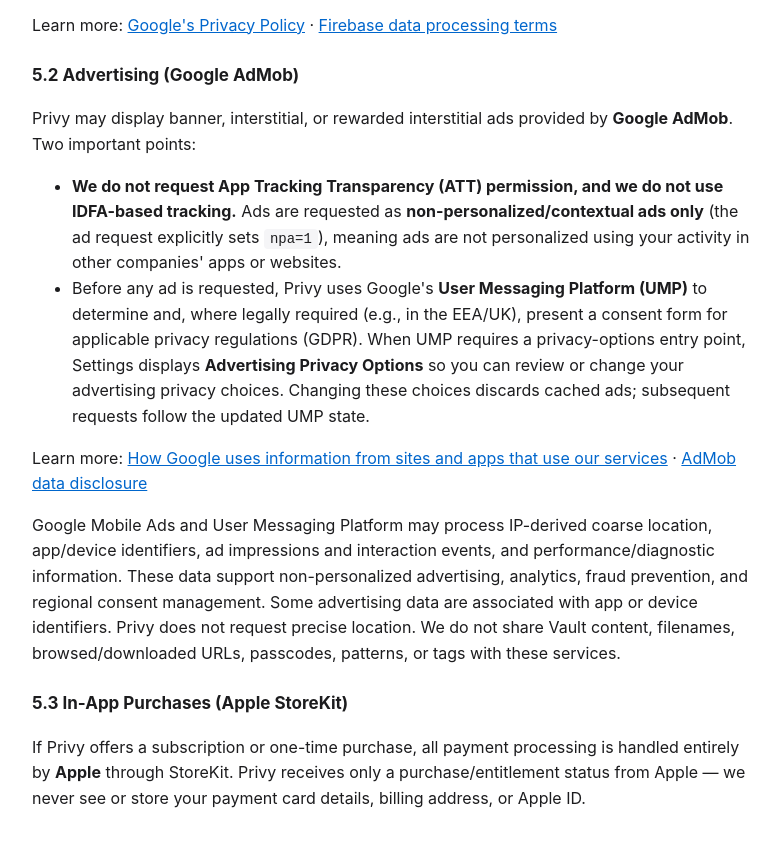
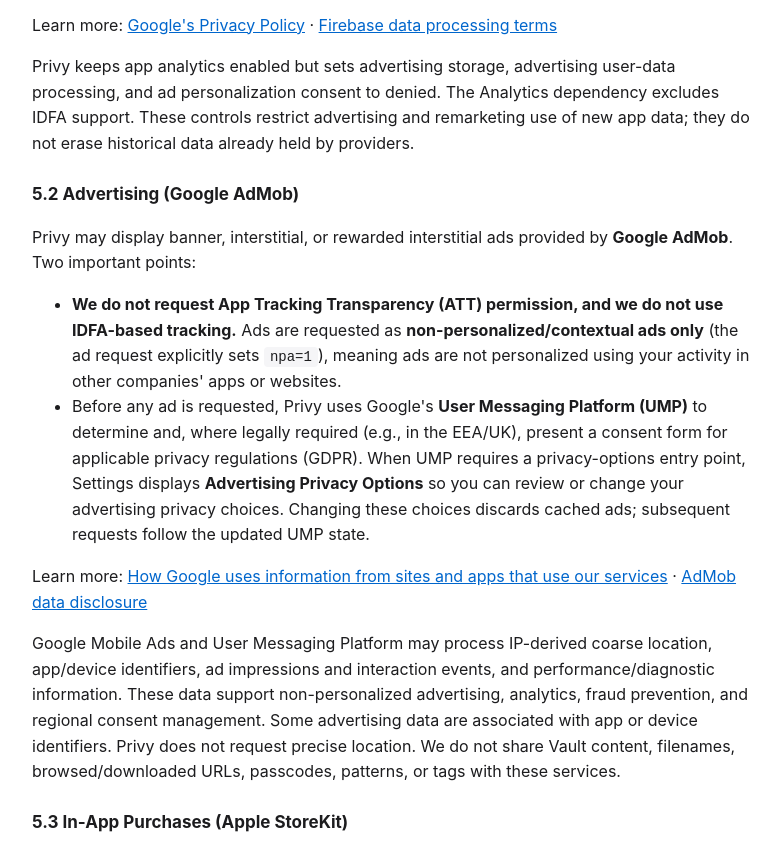
Before and after one commit to arvin-manager/privacy, a plain HTML site: page index.html in a window 1280 px wide. Shown: the part 4887-5735 px from the top of the page, without its empty margins (248-1028 px from the left). Drawn offline with Linux system fonts and the light colour scheme.

Commit message:
Disclose app analytics advertising-purpose restrictions

```diff
--- a/index.html
+++ b/index.html
@@ -149,6 +149,8 @@
 
 <p>Learn more: <a href="https://policies.google.com/privacy">Google's Privacy Policy</a> · <a href="https://firebase.google.com/terms/data-processing-terms">Firebase data processing terms</a></p>
 
+<p>Privy keeps app analytics enabled but sets advertising storage, advertising user-data processing, and ad personalization consent to denied. The Analytics dependency excludes IDFA support. These controls restrict advertising and remarketing use of new app data; they do not erase historical data already held by providers.</p>
+
 <h3 id="5-2-advertising-google-admob">5.2 Advertising (Google AdMob)</h3>
 
 <p>Privy may display banner, interstitial, or rewarded interstitial ads provided by <strong>Google AdMob</strong>. Two important points:</p>
```
Also changed, not shown: 1 other file.
